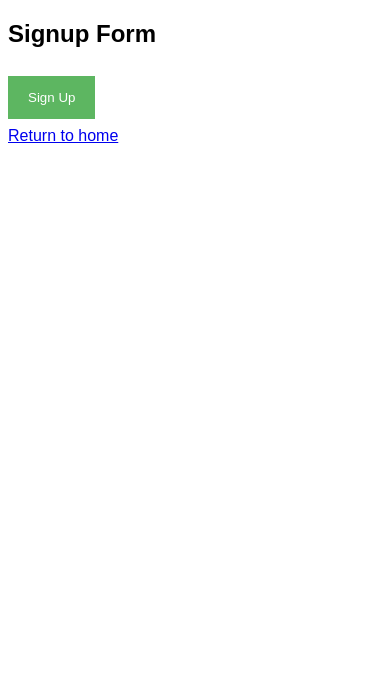
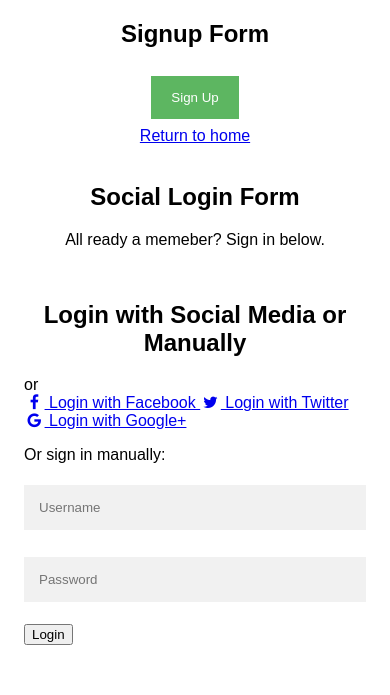
Before and after one commit to Ridge3d/My-code, a PHP site: page /members.html in a window 390 px wide. Shown: the top 695 px of the page. Run offline with PHP 8.4, Linux system fonts and the light colour scheme.

Commit message:
added social media login.

```diff
--- a/Sample store web page/members.html
+++ b/Sample store web page/members.html
@@ -1,5 +1,7 @@
 <!DOCTYPE html>
 <html>
+        <meta name="viewport" content="width=device-width, initial-scale=1">
+        <link rel="stylesheet" href="https://cdnjs.cloudflare.com/ajax/libs/font-awesome/4.7.0/css/font-awesome.min.css">
 <style>
     body {font-family: Arial, Helvetica, sans-serif;}
 * {box-sizing: border-box;}
@@ -113,7 +115,7 @@
 </style>
 
 <body>
-
+<center>
     <h2>Signup Form</h2>
 
     <button onclick="document.getElementById('id01').style.display='block'" style="width:auto;">Sign Up</button>
@@ -162,6 +164,55 @@
     <br>
 
 <a href="index.html" class="btn btn-info" role="button">Return to home</a>
+</center>
+<br>
+<h2><center> Social Login Form</h2></center>
+<p><center>All ready a memeber? Sign in below.</p></center>
+
+<div class="container">
+  <form action="/action_page.php">
+    <div class="row">
+      <h2 style="text-align:center">Login with Social Media or Manually</h2>
+      <div class="vl">
+        <span class="vl-innertext">or</span>
+      </div>
+
+      <div class="col">
+        <a href="#" class="fb btn">
+          <i class="fa fa-facebook fa-fw"></i> Login with Facebook
+         </a>
+        <a href="#" class="twitter btn">
+          <i class="fa fa-twitter fa-fw"></i> Login with Twitter
+        </a>
+        <a href="#" class="google btn"><i class="fa fa-google fa-fw">
+          </i> Login with Google+
+        </a>
+      </div>
+
+      <div class="col">
+        <div class="hide-md-lg">
+          <p>Or sign in manually:</p>
+        </div>
+
+        <input type="text" name="username" placeholder="Username" required>
+        <input type="password" name="password" placeholder="Password" required>
+        <input type="submit" value="Login">
+      </div>
+
+    </div>
+  </form>
+</div>
+
+<div class="bottom-container">
+  <div class="row">
+    <div class="col">
+      <a href="#" style="color:white" class="btn">Sign up</a>
+    </div>
+    <div class="col">
+      <a href="#" style="color:white" class="btn">Forgot password?</a>
+    </div>
+  </div>
+</div>
+
 </body>
-
 </html>
```
Also changed, not shown: Sample store web page/style.css (+128 -0 lines).
